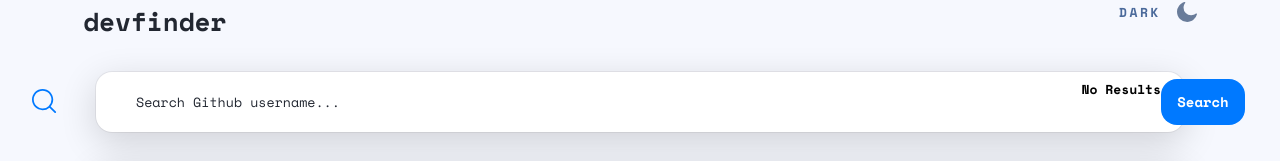
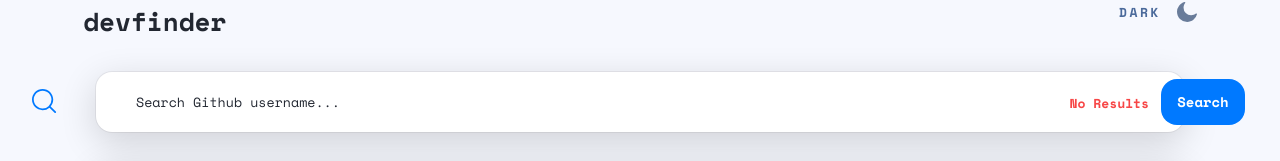
Before and after one commit to bryantomoregie/gh-user-app, a React (Create React App) app: page / in a window 1280 px wide. Shown: the part 126-287 px from the top of the page. Built offline with nearby package versions, Linux system fonts and the light colour scheme; no server answers.

Commit message:
continue error handling

```diff
--- a/src/App.tsx
+++ b/src/App.tsx
@@ -7,6 +7,7 @@ import "./styles/App.css";
 function App() {
   const [fetchUser, setFetchUser] = useState("Octocat");
   const [userObject, setUserObject] = useState("");
+  const [unavailable, setUnavailable] = useState(false);
   const { mode, setMode } = useTheme();
 
   useEffect(() => {
@@ -22,7 +23,7 @@ function App() {
           setUserObject(data);
         }
       })
-      .catch(() => null);
+      .catch(() => setUnavailable(true));
   }, [fetchUser]);
 
   const moon = "/icon-moon.svg";
@@ -46,7 +47,11 @@ function App() {
           <img alt="moon" src={mode === "dark-mode" ? sun : moon}></img>
         </div>
       </div>
-      <Search setFetchUser={setFetchUser}></Search>
+      <Search
+        setUnavailable={setUnavailable}
+        unavailable={unavailable}
+        setFetchUser={setFetchUser}
+      ></Search>
       <Main userObject={userObject}></Main>
     </div>
   );
--- a/src/Search.tsx
+++ b/src/Search.tsx
@@ -2,14 +2,21 @@ import React, { useState } from "react";
 import "./styles/Search.css";
 
 interface SearchProps {
+  unavailable: boolean;
   setFetchUser: (str: string) => void;
+  setUnavailable: (bool: boolean) => void;
 }
 
-export default function Search({ setFetchUser }: SearchProps) {
+export default function Search({
+  setUnavailable,
+  setFetchUser,
+  unavailable,
+}: SearchProps) {
   const [user, setUser] = useState<string>();
   const search = "./icon-search.svg";
 
   const handleChange = (str: string) => {
+    setUnavailable(false);
     setUser(str);
   };
   const handleClick = () => {
@@ -28,7 +35,12 @@ export default function Search({ setFetchUser }: SearchProps) {
       />
       <img className="input__search-icon" alt="search icon" src={search} />
       <div className="input__search-block">
-        <h4 className="input__search-error">No Results</h4>
+        <h4
+          style={{ display: unavailable ? "block" : "none" }}
+          className="input__search-error"
+        >
+          No Results
+        </h4>
         <button className="input__button" onClick={() => handleClick()}>
           Search
         </button>
--- a/src/styles/Search.css
+++ b/src/styles/Search.css
@@ -47,3 +47,9 @@ input {
   right: 35px;
   display: flex;
 }
+
+.input__search-error {
+  padding-top: 14px;
+  padding-right: 12px;
+  color: var(--no-results);
+}
```
